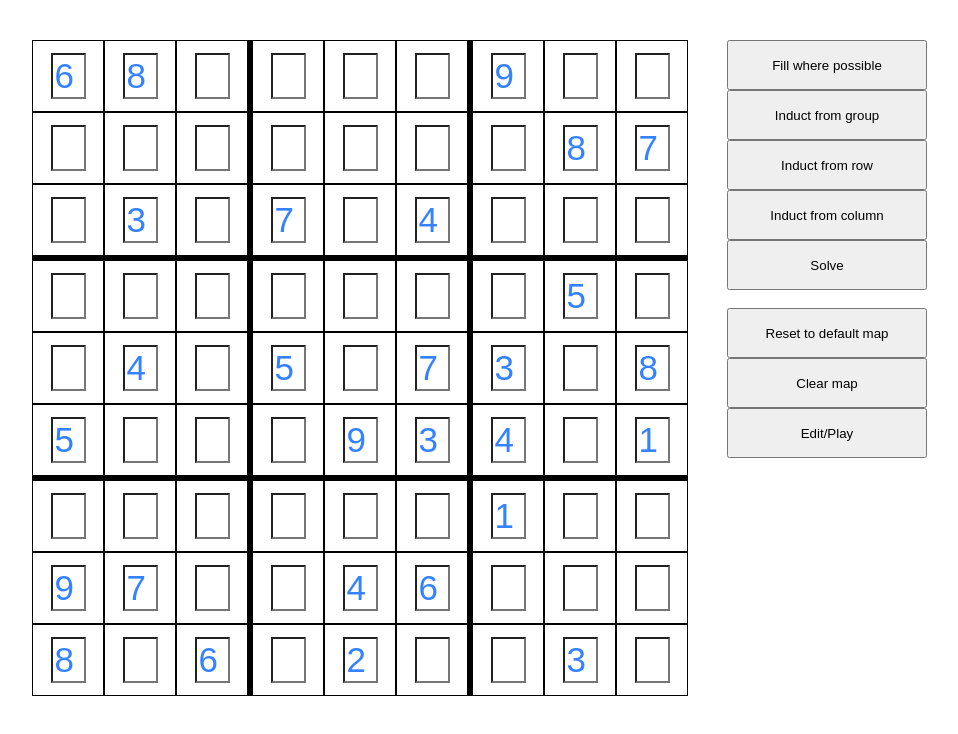
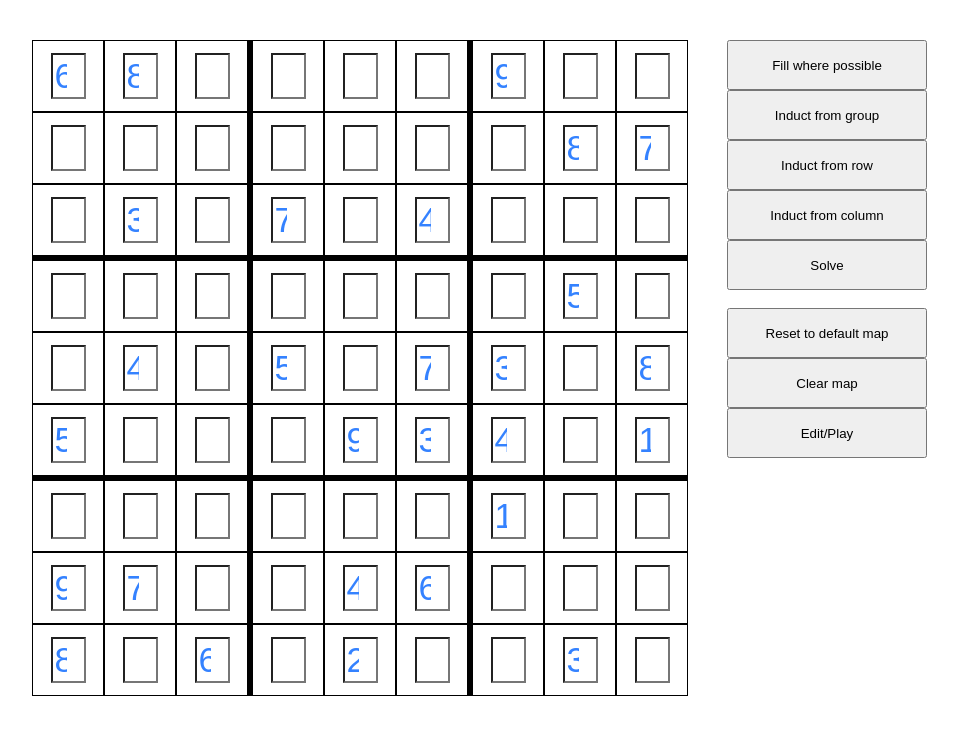
Before and after one commit to banasikp/sudoku, a Vue app: page / in a window 1280 px wide. Both pictures are taken after a click on the button "Edit/Play". Shown: the top 734 px of the page, without its empty margins (8-966 px from the left). Built offline with nearby package versions, Linux system fonts and the light colour scheme.

Commit message:
vuelidator added

```diff
--- a/package.json
+++ b/package.json
@@ -14,6 +14,8 @@
     "format": "prettier --write src/"
   },
   "dependencies": {
+    "@vuelidate/core": "^2.0.3",
+    "@vuelidate/validators": "^2.0.4",
     "pinia": "^2.3.0",
     "vue": "^3.5.13",
     "vue-router": "^4.5.0"
--- a/src/components/tile.vue
+++ b/src/components/tile.vue
@@ -59,7 +59,7 @@
   </div>
 
   <div v-show="mode == TileMode.Edit" :class="classes">
-    <input class="tile--input" type="text" v-model="valueInput" />
+    <input class="tile--input" type="number" v-model="valueInput" />
   </div>
 </template>
 
```
Also changed, not shown: 1 other file (tests, documents, lock files or other folders).
